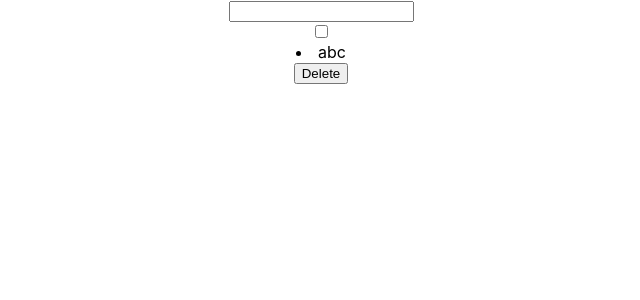
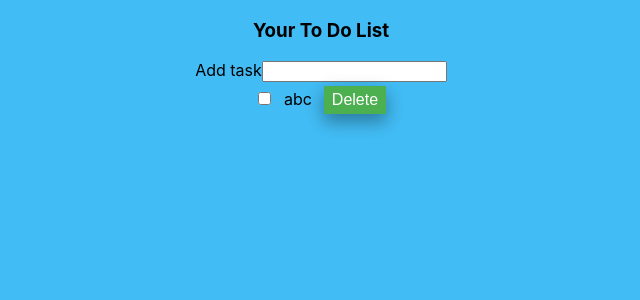
Before and after one commit to shashwatkoliwad/react-to-do-list, a React (Create React App) app: page / in a window 1280 px wide. Shown: the top 300 px of the page, without its empty margins (319-959 px from the left). Built offline with nearby package versions, Linux system fonts and the light colour scheme.

Commit message:
Basic Styling

```diff
--- a/package.json
+++ b/package.json
@@ -28,6 +28,7 @@
   "devDependencies": {
     "gh-pages": "^2.0.1",
     "git-push": "^0.1.1",
-    "react-scripts": "^2.1.8"
+    "react-scripts": "^2.1.8",
+    "terser": "^3.14.1"
   }
 }
--- a/src/App.css
+++ b/src/App.css
@@ -1,3 +1,7 @@
+body{
+  background-color: #42bcf4;
+}
+
 .App {
   text-align: center;
 }
--- a/src/App.js
+++ b/src/App.js
@@ -47,6 +47,7 @@ delTask=(index, e) =>{
   render(){
     return (
       <div className="App">
+      <h3>Your To Do List</h3>
         <Input handleKeyPress={this.keyVal} />
           {this.state.toDoList.map((list, index) => <ToDoList list={list.task}
            checkBoxEvent={this.checkBoxEvent}
--- a/src/components/input.js
+++ b/src/components/input.js
@@ -3,6 +3,7 @@ import React from 'react';
 const Input = (props) =>{
   return(
     <div>
+      <label>Add task</label>
       <input type="text" onKeyPress={props.handleKeyPress} />
     </div>
   )
--- /dev/null
+++ b/src/components/toDo.css
@@ -0,0 +1,19 @@
+.shadow{
+  background-color: #4CAF50; /* Green */
+  border: none;
+  color: white;
+  padding: 5px 8px;
+  text-align: center;
+  text-decoration: none;
+  display: inline-block;
+  font-size: 16px;
+  margin: 4px 2px;
+  cursor: pointer;
+  box-shadow: 0 8px 16px 0 rgba(0,0,0,0.2), 0 6px 20px 0 rgba(0,0,0,0.19);
+  transition-duration: 0.4s;
+  }
+
+#task-disp{
+  margin-left: 10px;
+  margin-right: 10px;
+}
--- a/src/components/todoList.js
+++ b/src/components/todoList.js
@@ -1,12 +1,12 @@
 import React from 'react';
-
+import "./toDo.css";
 
 const ToDoList = (props) => {
   return(
-    <div>
+    <div id = "parent">
       <input type="checkbox" onChange={props.checkBoxEvent}/>
-      <li htmlFor='opt-in'>{props.list}</li>
-      <button onClick={props.delTask}>Delete</button>
+      <span id="task-disp" htmlFor='opt-in'>{props.list}</span>
+      <button className="shadow" onClick={props.delTask}>Delete</button>
     </div>
   )
 }
```
Also changed, not shown: asset-manifest.json (added), 2 other files (tests, documents, lock files or other folders).
